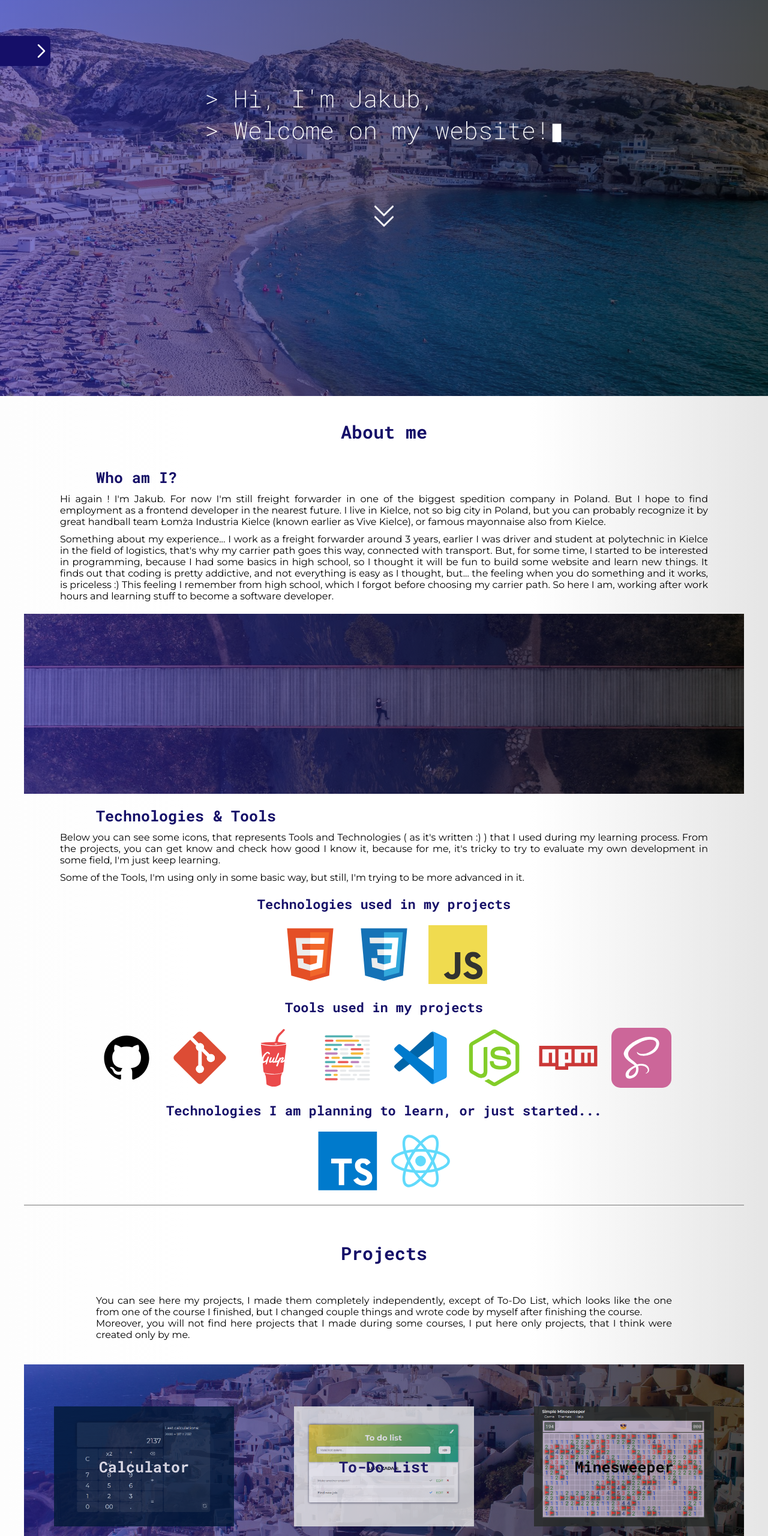
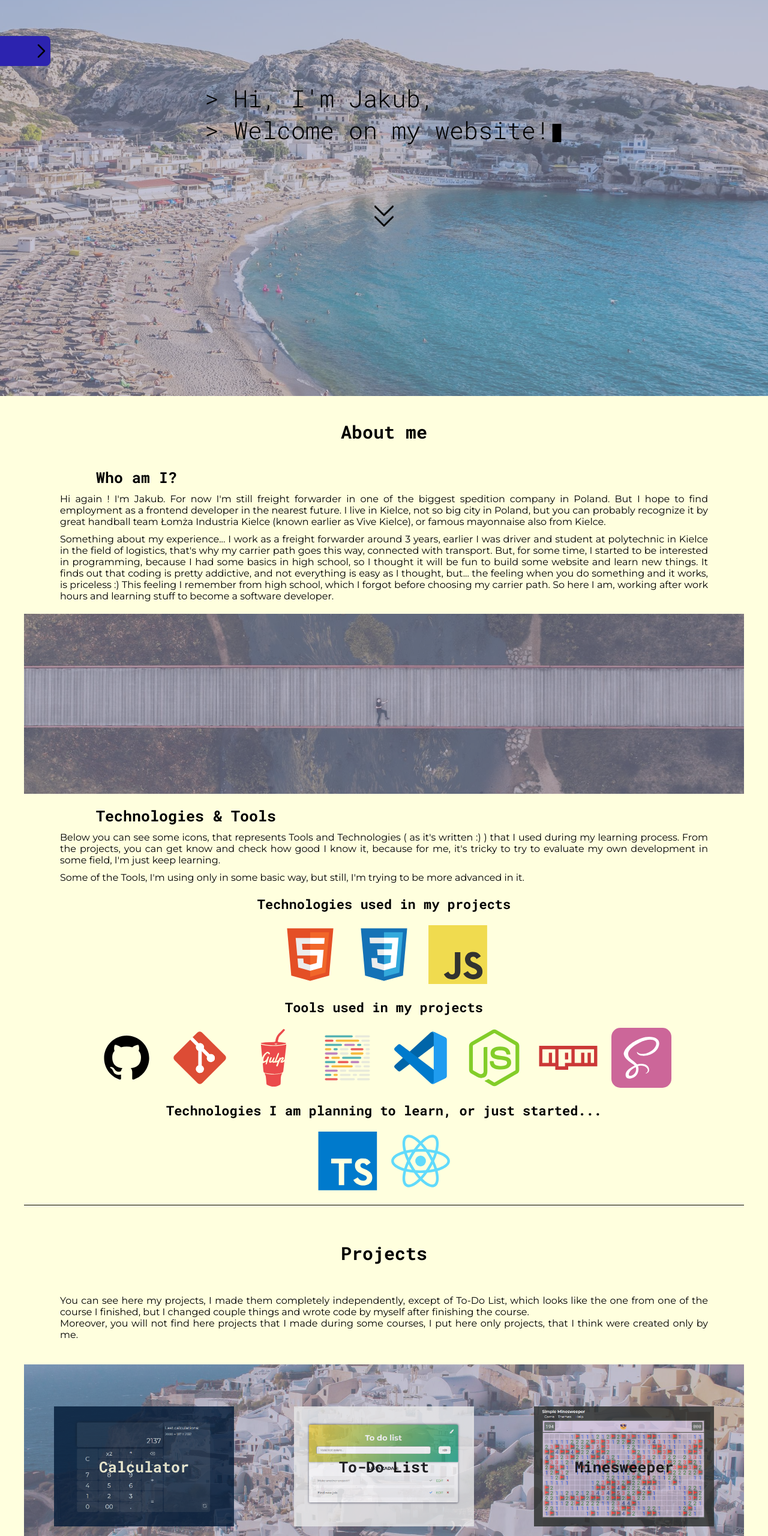
Before and after one commit to ZKuba94/My-Site, a website: page index.html in a window 1280 px wide. Shown: the part 140-2700 px from the top of the page at 60% size. Drawn offline with Linux system fonts and the light colour scheme.

Commit message:
started work with changing theme, clear colors file

```diff
--- a/index.html
+++ b/index.html
@@ -10,13 +10,12 @@
     <link rel="preconnect" href="https://fonts.googleapis.com">
     <link rel="preconnect" href="https://fonts.gstatic.com" crossorigin>
     <link
-        href="https://fonts.googleapis.com/css2?family=Montserrat:wght@400;700&family=Roboto+Mono:wght@200;400;700&display=swap"
+        href="https://fonts.googleapis.com/css2?family=Montserrat:wght@400;700&family=Roboto+Mono:wght@300;400;700&display=swap"
         rel="stylesheet">
     <link rel="stylesheet" href="./dist/css/main.min.css">
 </head>
 
 <body>
-
     <header id="header" class="header">
         <div class="header-shadow"></div>
         <nav class="nav-mobile">
--- a/src/sass/components/_colors.scss
+++ b/src/sass/components/_colors.scss
@@ -1,10 +1,14 @@
-$first-linear: linear-gradient(to right, rgba(44, 35, 175, 0.6) 0%, rgba(0, 0, 0, 0.7) 100%);
-$second-linear: linear-gradient(to right, rgba(44, 35, 175, 0.7) 0%, rgba(255, 255, 255, 0.5) 100%);
-$third-linear: linear-gradient(to left, #e6e6e6 0%, #e6e6e6 1%, #ffffff 31%, #ffffff 75%, #fdfdfd 100%);
+$first-bg-color: #070e21;
+$second-bg-color: #ffffde;
+$third-bg-color: #150f68;
+$fourth-bg-color: #2c23af;
 
-$first-color: #fff;
-$second-color: #000;
-$third-color: rgb(21, 15, 104);
-$fourth-color: rgb(44, 35, 175);
-$fivth-color: #333;
-$sixth-color: #2c3e50;
+$first-font-color: #ffffde;
+$second-font-color: #000000;
+
+$fifth-font-color: #150f68;
+$fourth-font-color: #2c23af;
+$sixth-font-color: #2c3e50;
+
+$first-shadow-color: #150f6893;
+$second-shadow-color: #9695b68e;
--- a/src/sass/components/_utilities.scss
+++ b/src/sass/components/_utilities.scss
@@ -1,9 +1,9 @@
+@use 'colors' as *;
 a {
 	text-decoration: none;
-	color: #fff;
-	// color: #000;
+	color: $second-font-color;
 	&:active {
-		color: #2c3e50;
+		color: $fifth-font-color;
 	}
 }
 ul {
@@ -21,7 +21,7 @@ h4 {
 h2,
 h3,
 h4 {
-	color: rgb(21, 15, 104);
+	color: $second-font-color;
 }
 h2 {
 	padding: 4rem;
@@ -39,7 +39,7 @@ section {
 .line {
 	height: 1px;
 	width: 100%;
-	background: #777;
+	background: $second-font-color;
 	margin: 2rem 0;
 }
 span.blinker {
--- a/src/sass/main.scss
+++ b/src/sass/main.scss
@@ -18,8 +18,8 @@ html {
 body {
 	position: relative;
 	font-family: 'Montserrat', sans-serif;
-	color: $second-color;
-	background-image: $third-linear;
+	color: $second-font-color;
+	background-color: $second-bg-color;
 	main {
 		max-width: 1200px;
 		margin: auto;
@@ -28,7 +28,7 @@ body {
 .header {
 	position: relative;
 	background-image: url('../img/shaain-ibrahim-640.jpg');
-	color: $first-color;
+	color: $second-font-color;
 	background-size: cover;
 	background-position: center;
 	background-attachment: fixed;
@@ -44,7 +44,7 @@ body {
 		height: 100%;
 		top: 0;
 		left: 0;
-		background-image: $first-linear;
+		background-color: $second-shadow-color;
 		z-index: -1;
 	}
 	&__textarea {
@@ -53,11 +53,11 @@ body {
 		align-items: center;
 		font-family: 'Roboto Mono', monospace;
 		margin: 0 6rem;
-		font-weight: 200;
+		// font-weight: bold;
 		&-title {
 			text-align: left;
 			font-size: 2.8rem;
-			font-weight: 200;
+			font-weight: 300;
 		}
 	}
 	&__arrow {
@@ -83,7 +83,7 @@ body {
 		width: 40vw;
 		left: -40vw;
 		border: none;
-		background-color: $third-color;
+		background-color: $fourth-bg-color;
 		transition: transform 0.4s;
 		overflow: visible;
 		z-index: 10;
@@ -104,7 +104,7 @@ body {
 					left: 0;
 					height: 100%;
 					width: 2px;
-					background-color: $first-color;
+					background-color: $second-font-color;
 					animation: navLine 0.3s linear;
 				}
 			}
@@ -128,13 +128,13 @@ body {
 			a:hover,
 			.icon-tabler-chevron-down:hover {
 				border-radius: 8px;
-				background-color: $fourth-color;
+				background-color: $fifth-font-color;
 			}
 			&-two {
 				display: none;
 				margin-left: 1rem;
 				&-item:hover {
-					background-color: $fourth-color;
+					background-color: $fifth-font-color;
 					border-radius: 8px;
 				}
 			}
@@ -157,14 +157,14 @@ body {
 			height: 5rem;
 			border-radius: 0 8px 8px 0;
 			border: none;
-			background-color: $third-color;
-			color: $first-color;
+			background-color: $fourth-bg-color;
+			color: $second-font-color;
 			animation: arrowMove 4s ease-in infinite;
 			transition: right 0.3s, transform 0.3s;
 			cursor: pointer;
 			z-index: 9;
 			&:hover {
-				background-color: $fourth-color;
+				background-color: $fifth-font-color;
 			}
 			.icon {
 				width: 4rem;
@@ -224,7 +224,7 @@ body {
 			left: 0;
 			width: 100%;
 			height: 100%;
-			background-image: $first-linear;
+			background-color: $second-shadow-color;
 			z-index: -1;
 		}
 	}
@@ -237,7 +237,7 @@ body {
 		padding-left: 5%;
 		padding-right: 5%;
 		margin-bottom: 3rem;
-		margin: 4rem 5%;
+		margin: 4rem 0;
 		text-align: justify;
 	}
 	&__boxes {
@@ -260,7 +260,7 @@ body {
 			height: 100%;
 			top: 0;
 			left: 0;
-			background-image: $first-linear;
+			background-color: $second-shadow-color;
 			z-index: -1;
 		}
 		&-project-title {
@@ -272,7 +272,7 @@ body {
 		}
 		&-project-box {
 			position: relative;
-			background: $first-color;
+			background-color: $second-font-color;
 			opacity: 0.8;
 			width: 80%;
 			height: 20rem;
@@ -286,16 +286,17 @@ body {
 		.one {
 			background-image: url('../img/foto12.png');
 			.projects__boxes-project-title {
-				color: #fff;
+				color: $first-font-color;
 			}
 		}
 		.two {
 			background-image: url('../img/foto2.png');
+			color: $second-font-color;
 		}
 		.three {
 			background-image: url('../img/foto32.png');
 			.projects__boxes-project-title {
-				color: #000;
+				color: $second-font-color;
 			}
 			p {
 				position: absolute;
@@ -337,7 +338,6 @@ body {
 				max-width: 100%;
 				min-height: 80px;
 				max-height: 200px;
-				// width: clamp(60%, 80vw, 80rem);
 			}
 			.btn-send {
 				transform: translateX(50%);
@@ -345,12 +345,15 @@ body {
 				font-size: 1.1em;
 				padding: 1em;
 				width: 50%;
-				background-color: $third-color;
-				color: $first-color;
+				background-color: $fourth-bg-color;
+				color: $second-font-color;
 				border-radius: 8px;
+				border: none;
+				transition: background-color 0.3s, color 0.3s;
 				cursor: pointer;
 				&:hover {
-					background-color: $fourth-color;
+					background-color: $third-bg-color;
+					color: $first-font-color;
 				}
 			}
 		}
@@ -377,9 +380,9 @@ body {
 			}
 			.icon {
 				margin-left: 0.5rem;
-				color: $second-color;
+				color: $second-font-color;
 				&:hover {
-					color: $fourth-color;
+					color: $fourth-font-color;
 				}
 			}
 		}
@@ -392,9 +395,9 @@ body {
 			.icon {
 				width: 3.5rem;
 				height: 3.5rem;
-				color: $second-color;
+				color: $second-font-color;
 				&:hover {
-					color: $fourth-color;
+					color: $fourth-font-color;
 				}
 			}
 		}
```
Also changed, not shown: dist/css/main.min.css.
